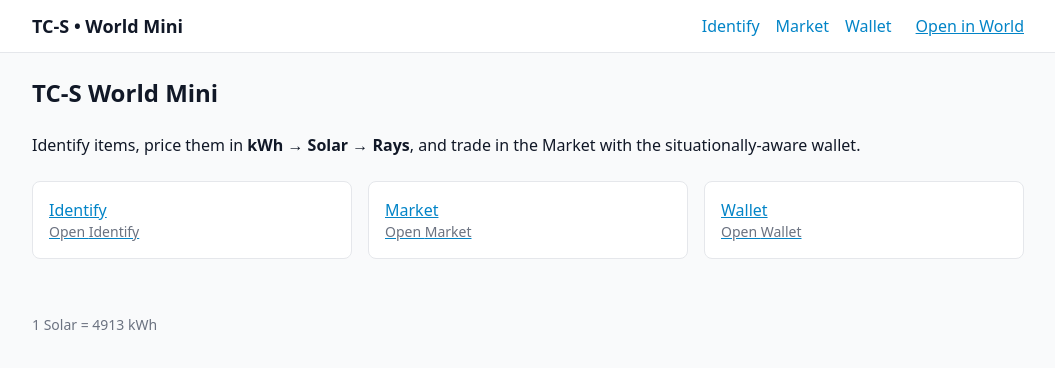
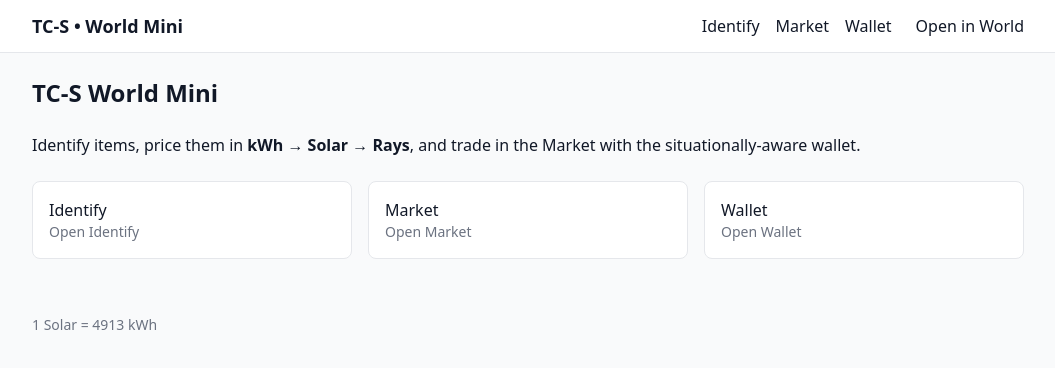
Before and after one commit to tdfranklin101-ui/TC-S-Network-Solar-Wallet-World.org-v1, a Next.js app: page / in a window 1280 px wide. Shown: the top 368 px of the page, without its empty margins (112-1167 px from the left). Built offline with nearby package versions, Linux system fonts and the light colour scheme; no server answers.

Commit message:
Added css

```diff
--- a/app/globals.css
+++ b/app/globals.css
@@ -2,5 +2,44 @@
 @tailwind components;
 @tailwind utilities;
 
-:root { --brand: #0ea5e9; }
-a { @apply text-sky-600 hover:text-sky-700 underline; }
+/* App-wide base tweaks */
+:root {
+  --bg: #0b1220;
+  --card: #0f172a;  /* slate-900-ish */
+  --text: #e5e7eb; /* slate-200 */
+}
+
+html, body {
+  height: 100%;
+}
+
+body {
+  background: var(--bg);
+  color: var(--text);
+}
+
+/* Nice card utility */
+.tcs-card {
+  @apply rounded-2xl bg-[var(--card)] shadow-soft border border-white/10;
+}
+
+/* Container */
+.tcs-wrap {
+  @apply max-w-6xl mx-auto px-4 md:px-6;
+}
+
+/* Headings */
+.tcs-h1 {
+  @apply text-3xl md:text-4xl font-semibold tracking-tight;
+}
+.tcs-h2 {
+  @apply text-2xl md:text-3xl font-semibold tracking-tight;
+}
+
+/* Buttons */
+.tcs-btn {
+  @apply inline-flex items-center gap-2 rounded-xl px-4 py-2 font-medium bg-solar text-white hover:bg-green-600 transition;
+}
+.tcs-btn-ghost {
+  @apply inline-flex items-center gap-2 rounded-xl px-4 py-2 font-medium border border-white/10 hover:bg-white/5 transition;
+}
--- a/tailwind.config.js
+++ b/tailwind.config.js
@@ -1,6 +1,28 @@
 /** @type {import('tailwindcss').Config} */
 module.exports = {
-  content: ["./app/**/*.{ts,tsx,js,jsx}"],
-  theme: { extend: {} },
-  plugins: [],
+  content: [
+    "./app/**/*.{js,ts,jsx,tsx,mdx}",
+    "./components/**/*.{js,ts,jsx,tsx,mdx}",
+    "./pages/**/*.{js,ts,jsx,tsx,mdx}",
+  ],
+  theme: {
+    extend: {
+      colors: {
+        solar: {
+          DEFAULT: "#16a34a", // brand green
+          soft: "#e9f7ef",
+        },
+      },
+      boxShadow: {
+        soft: "0 8px 24px rgba(0,0,0,0.08)",
+      },
+      borderRadius: {
+        "2xl": "1rem",
+      },
+    },
+  },
+  plugins: [
+    require("@tailwindcss/forms"),
+    require("@tailwindcss/typography"),
+  ],
 };
```
Also changed, not shown: package.json (+3 -4 lines).
